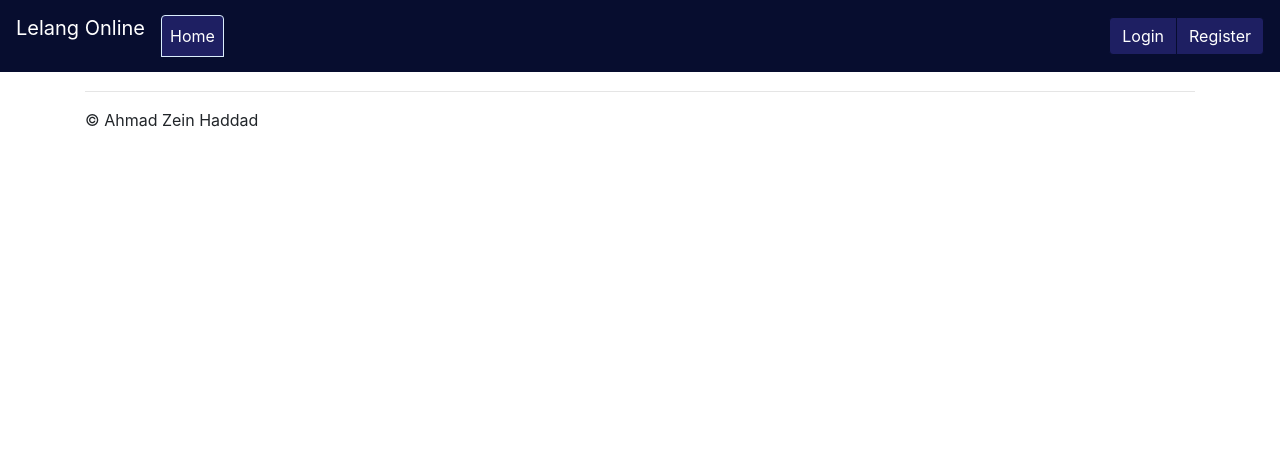
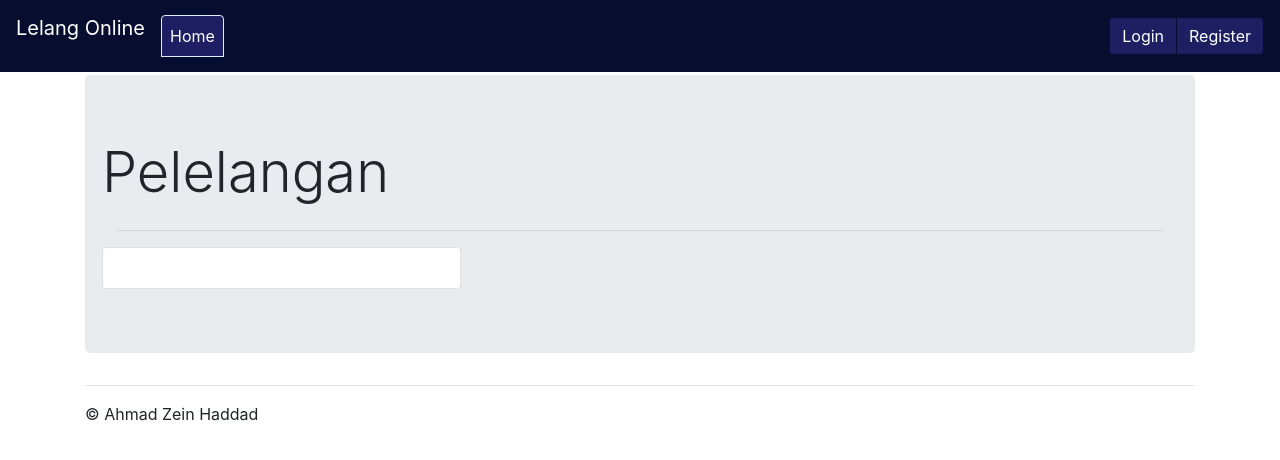
Before and after one commit to zein3/Lelang, a PHP site: page /index.php in a window 1280 px wide. Shown: the top 460 px of the page. Run offline with PHP 8.4, Linux system fonts and the light colour scheme; tables that the repository leaves empty hold one stand-in row (values such as "Sample post").

Commit message:
Sedikit update

```diff
--- a/tab/pelelangan.php
+++ b/tab/pelelangan.php
@@ -1,3 +1,35 @@
-<div class="row">
+<!-- Layout Card
 
+		<div class="card col-xl-4 col-lg-4 col-md-6 col-sm-12 col-xs-12">
+			<div class="card-body">
+				<h5 class="card-title">Nama Barang</h5>
+				<h6 class="card-subtitle mb-2 text-muted">Harga</h6>
+				<p class="card-text">Deskripsi Barang</p>
+				<a class="btn btn-primary btn-block" href="#">Buka atau tutup lelang</a>
+			</div>
+		</div>
+
+-->
+
+<div class="jumbotron">
+	<div class="row">
+		<h3 class="display-4">Pelelangan</h3>
+	</div>
+	<hr>
+	<div class="row">
+		<?php
+		require('connection.php');
+		$query = mysqli_query($connection, "Select * From tb_lelang Where status='dibuka'");
+
+		while ($data = mysqli_fetch_array($query))
+		{
+			echo '<div class="card col-xl-4 col-lg-4 col-md-6 col-sm-12 col-xs-12">';
+			echo '<div class="card-body">';
+
+			echo '</div>';
+			echo '</div>';
+		}
+
+		?>
+	</div>
 </div>
```
